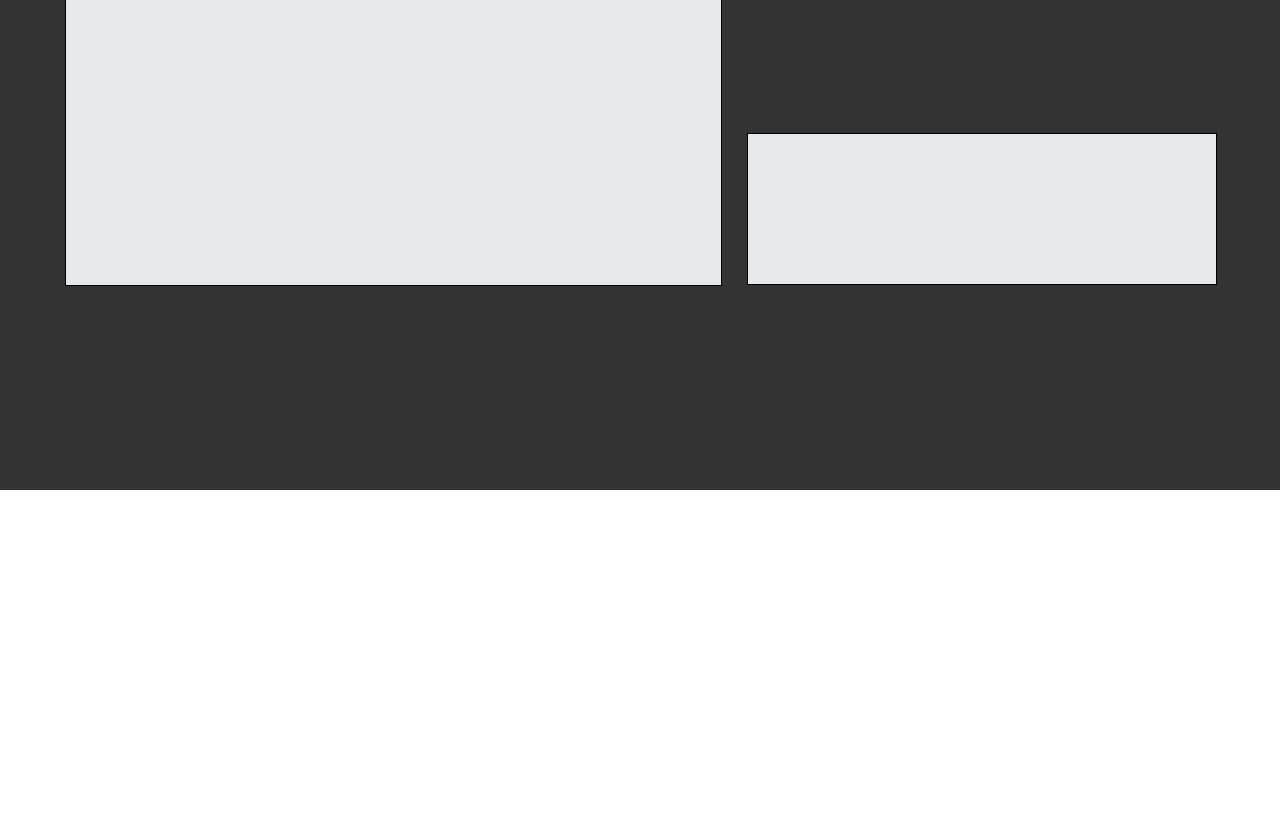
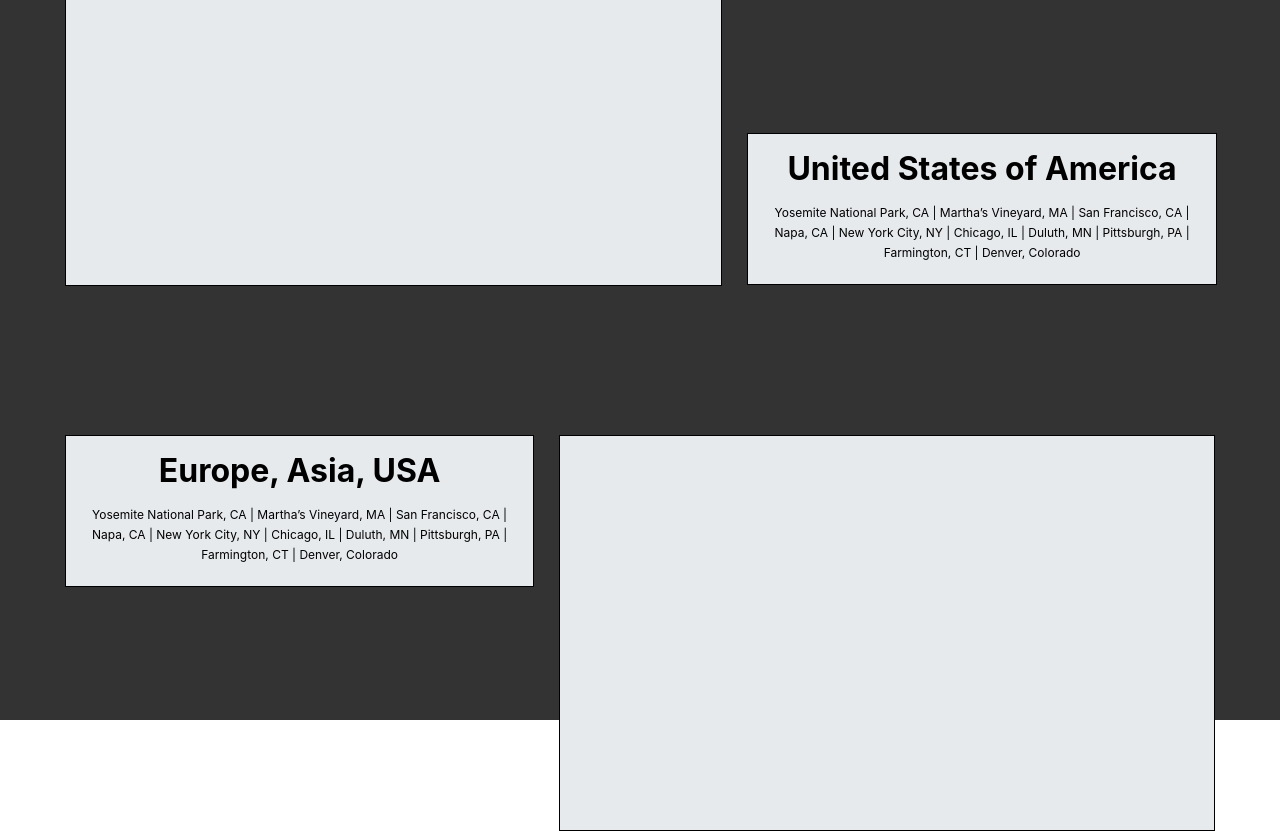
Before and after one commit to dmay08/timelapse-traveler, a React (Create React App) app: page / in a window 1280 px wide. Shown: the part 1820-2651 px from the top of the page. Before the commit the page ends 2310 px from the top, so only its background shows below. Built offline with nearby package versions, Linux system fonts and the light colour scheme.

Commit message:
architecture for big video 1 and 2 complete, still no big videos

```diff
--- a/src/components/Main/Main.css
+++ b/src/components/Main/Main.css
@@ -157,7 +157,17 @@ img {
     margin: 143px 23px 0 0;
 }
 
-#outer-large-wrap {
+.big-description {
+    font-size: 12px;
+    margin: 15px 20px;
+    line-height: 20px;
+}
+
+.big-title {
+    margin: 15px 20px;
+}
+
+.outer-large-wrap {
     width: 100%;
     display: flex;
     justify-content: center;
@@ -166,7 +176,7 @@ img {
 
 #inner-large-wrap {
     width: 1200px;
-    height: 500px;
+    height: 365px;
     /* background: rgb(241, 243, 244); */
     display: flex;
     flex-direction: row;
@@ -177,9 +187,35 @@ img {
 
 .video {
     height: 200px;
+    box-shadow: 30px 30px rgb(200, 200, 200);
 }
 
 .description {
     height: 300px;
     /* border: 1px solid black; */
 }
+
+#big-2 {
+    height: 394px;
+    width: 700px;
+    min-width: 500px;
+    background: rgb(231, 234, 237);
+    border: 1px solid black;
+    margin: 80px 25px;
+}
+
+#big-2-description {
+    height: 150px;
+    width: 500px;
+    min-width: 350px;
+    background: rgb(231, 234, 237);
+    border: 1px solid black;
+    margin: 80px 0 0 25px;
+}
+
+.outer-large-wrap-2 {
+    width: 100%;
+    display: flex;
+    justify-content: center;
+    background: rgb(51, 51, 51);
+}
--- a/src/components/Main/Main.jsx
+++ b/src/components/Main/Main.jsx
@@ -52,14 +52,14 @@ const Main = (props) => {
 
                 <div id ="b" className="video-wrap">
                   <div className="video">
-                  <iframe width="347" height="200" src="https://www.youtube.com/embed/UceBHNagqck?autoplay=1" frameborder="0" allow="accelerometer; autoplay; encrypted-media; gyroscope; picture-in-picture" allowfullscreen></iframe>
+                    <iframe width="347" height="200" src="https://www.youtube.com/embed/UceBHNagqck?autoplay=1" frameborder="0" allow="accelerometer; autoplay; encrypted-media; gyroscope; picture-in-picture" allowfullscreen></iframe>
                   </div>
                   <div className="description"></div>
                 </div>
 
                 <div id ="c" className="video-wrap">
                   <div className="video">
-                  <iframe width="347" height="200" src="https://www.youtube.com/embed/tzMVczq280Q?autoplay=1" frameborder="0" allow="accelerometer; autoplay; encrypted-media; gyroscope; picture-in-picture" allowfullscreen></iframe>
+                    <iframe width="347" height="200" src="https://www.youtube.com/embed/tzMVczq280Q?autoplay=1" frameborder="0" allow="accelerometer; autoplay; encrypted-media; gyroscope; picture-in-picture" allowfullscreen></iframe>
                   </div>
                   <div className="description"></div>
                 </div>
@@ -73,10 +73,26 @@ const Main = (props) => {
               <div className="title-line" id="title-line-right"></div>
             </div>
 
-            <div id="outer-large-wrap">
+            <div className="outer-large-wrap">
               <div id="inner-large-wrap">
                 <div id="big-1"></div>
-                <div id="big-1-description"></div>
+                <div id="big-1-description">
+                  <h1 className="big-title">United States of America</h1>
+                  <p className="big-description">Yosemite National Park, CA | Martha’s Vineyard, MA | San Francisco, CA |
+                    Napa, CA | New York City, NY | Chicago, IL | Duluth, MN | Pittsburgh, PA |
+                    Farmington, CT | Denver, Colorado</p>
+                </div>
+              </div>
+            </div>
+            <div className="outer-large-wrap-2">
+              <div id="inner-large-wrap">
+                <div id="big-2-description">
+                  <h1 className="big-title">Europe, Asia, USA</h1>
+                  <p className="big-description">Yosemite National Park, CA | Martha’s Vineyard, MA | San Francisco, CA |
+                    Napa, CA | New York City, NY | Chicago, IL | Duluth, MN | Pittsburgh, PA |
+                    Farmington, CT | Denver, Colorado</p>
+                </div>
+                <div id="big-2"></div>
               </div>
             </div>
         </div>
```
